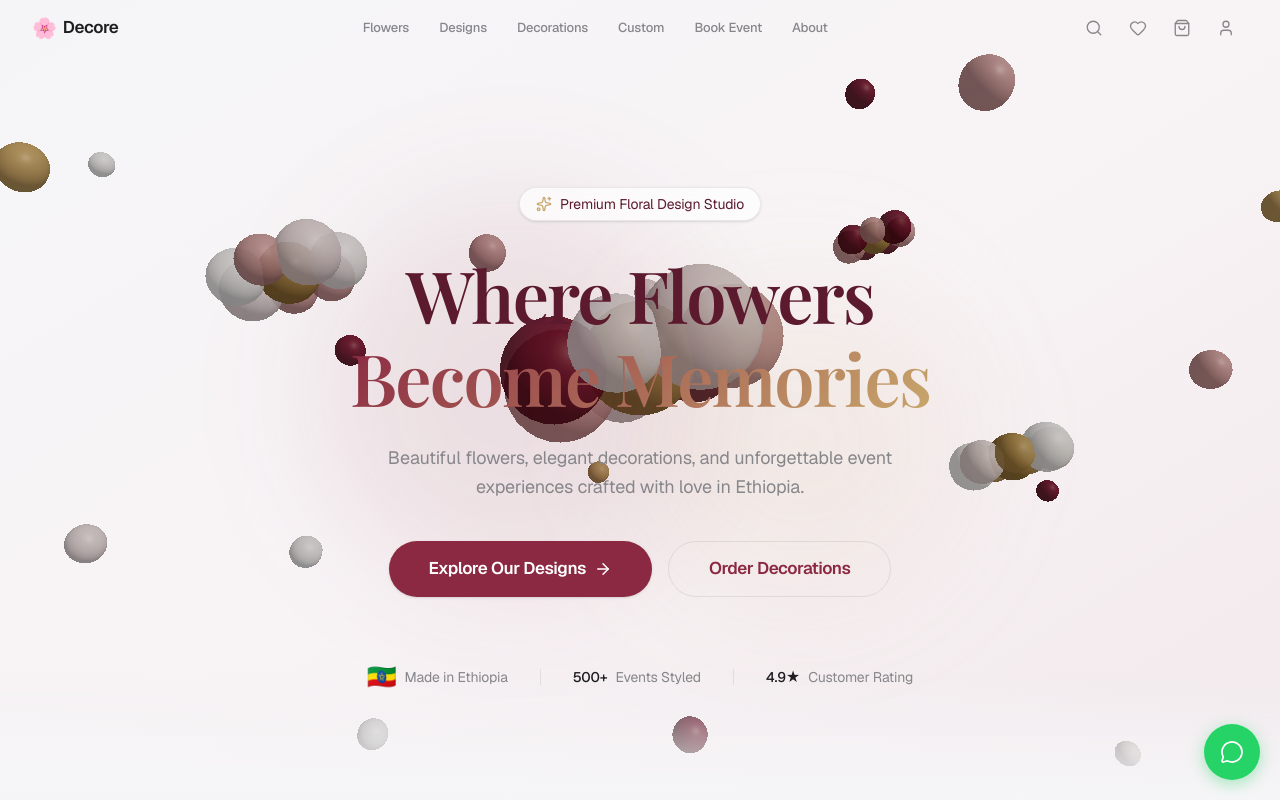
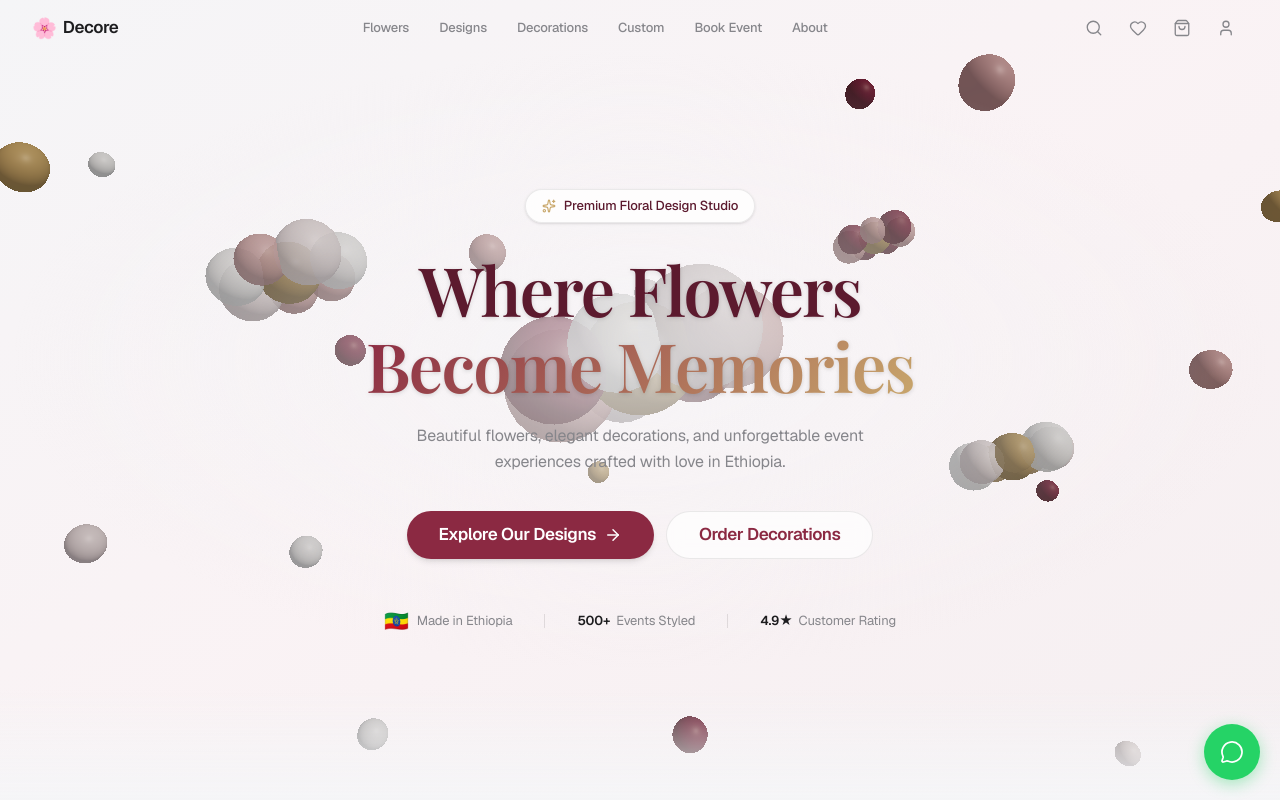
Before and after one commit to Menelik2/Decore, a Next.js app: page / in a window 1280 px wide. Shown: the top 800 px of the page. Built offline with nearby package versions, Linux system fonts and the light colour scheme.

Commit message:
Hero scene: real 3D parallax, orbiting flower blooms, soft distort orbs

```diff
--- a/src/components/home/hero.tsx
+++ b/src/components/home/hero.tsx
@@ -13,37 +13,41 @@ const HeroCanvas = dynamic(
 
 export function Hero() {
   return (
-    <section className="relative min-h-screen flex items-center justify-center overflow-hidden">
+    <section className="relative min-h-[100svh] flex items-center justify-center overflow-hidden">
       {/* Soft gradient base */}
-      <div className="absolute inset-0 bg-gradient-to-br from-cream via-champagne/50 to-blush/25" />
+      <div className="absolute inset-0 bg-gradient-to-br from-[#f5f5f7] via-[#fbf2f4]/80 to-[#f5e6e8]/40" />
 
-      {/* 3D flower scene */}
+      {/* Real 3D scene (parallax + orbit) */}
       <HeroCanvas />
 
-      {/* Extra soft glows */}
-      <div className="absolute inset-0 pointer-events-none overflow-hidden">
-        <div className="absolute top-1/4 left-1/4 w-96 h-96 bg-rose/10 rounded-full blur-3xl" />
-        <div className="absolute bottom-1/4 right-1/4 w-80 h-80 bg-gold/10 rounded-full blur-3xl" />
-      </div>
+      {/* Soft vignette so text stays readable over 3D */}
+      <div
+        className="absolute inset-0 pointer-events-none z-[1]"
+        style={{
+          background:
+            "radial-gradient(ellipse 70% 55% at 50% 45%, rgba(245,245,247,0.75) 0%, rgba(245,245,247,0.25) 45%, transparent 70%)",
+        }}
+      />
 
-      {/* Content */}
-      <div className="relative z-10 mx-auto max-w-5xl px-4 sm:px-6 lg:px-8 text-center pt-20">
+      {/* Content — above canvas */}
+      <div className="relative z-10 mx-auto max-w-5xl px-4 sm:px-6 lg:px-8 text-center pt-16 pb-10 pointer-events-none">
         <motion.div
-          initial={{ opacity: 0, y: 30 }}
+          initial={{ opacity: 0, y: 24 }}
           animate={{ opacity: 1, y: 0 }}
-          transition={{ duration: 0.8, ease: "easeOut" }}
+          transition={{ duration: 0.7, ease: [0.22, 1, 0.36, 1] }}
+          className="pointer-events-auto"
         >
-          <div className="inline-flex items-center gap-2 rounded-full bg-white/70 backdrop-blur-sm border border-border/50 px-4 py-1.5 mb-8 text-sm text-deep-burgundy shadow-sm">
-            <Sparkles className="h-4 w-4 text-gold" />
+          <div className="inline-flex items-center gap-2 rounded-full bg-white/80 backdrop-blur-md border border-black/[0.04] px-4 py-1.5 mb-7 text-[13px] font-medium text-deep-burgundy shadow-sm">
+            <Sparkles className="h-3.5 w-3.5 text-gold" />
             <span>Premium Floral Design Studio</span>
           </div>
         </motion.div>
 
         <motion.h1
-          className="font-serif text-4xl sm:text-5xl md:text-6xl lg:text-7xl font-semibold tracking-tight text-deep-burgundy leading-[1.15] mb-6"
-          initial={{ opacity: 0, y: 40 }}
+          className="font-serif text-4xl sm:text-5xl md:text-6xl lg:text-[4.25rem] font-semibold tracking-tight text-deep-burgundy leading-[1.12] mb-5 drop-shadow-sm"
+          initial={{ opacity: 0, y: 32 }}
           animate={{ opacity: 1, y: 0 }}
-          transition={{ duration: 0.9, delay: 0.15, ease: "easeOut" }}
+          transition={{ duration: 0.8, delay: 0.1, ease: [0.22, 1, 0.36, 1] }}
         >
           Where Flowers
           <br />
@@ -51,58 +55,58 @@ export function Hero() {
         </motion.h1>
 
         <motion.p
-          className="mx-auto max-w-xl text-base sm:text-lg text-muted-foreground leading-relaxed mb-10"
-          initial={{ opacity: 0, y: 30 }}
+          className="mx-auto max-w-lg text-[15px] sm:text-base text-label-secondary leading-relaxed mb-9"
+          initial={{ opacity: 0, y: 20 }}
           animate={{ opacity: 1, y: 0 }}
-          transition={{ duration: 0.8, delay: 0.3 }}
+          transition={{ duration: 0.7, delay: 0.22 }}
         >
           Beautiful flowers, elegant decorations, and unforgettable event
           experiences crafted with love in Ethiopia.
         </motion.p>
 
         <motion.div
-          className="flex flex-col sm:flex-row items-center justify-center gap-4"
-          initial={{ opacity: 0, y: 20 }}
+          className="flex flex-col sm:flex-row items-center justify-center gap-3 pointer-events-auto"
+          initial={{ opacity: 0, y: 16 }}
           animate={{ opacity: 1, y: 0 }}
-          transition={{ duration: 0.7, delay: 0.45 }}
+          transition={{ duration: 0.65, delay: 0.35 }}
         >
           <Link href="/designs">
-            <Button size="xl" className="min-w-[200px] group">
+            <Button size="lg" className="min-w-[180px] group shadow-md">
               Explore Our Designs
               <ArrowRight className="h-4 w-4 transition-transform group-hover:translate-x-1" />
             </Button>
           </Link>
           <Link href="/booking">
-            <Button size="xl" variant="outline" className="min-w-[200px]">
+            <Button size="lg" variant="outline" className="min-w-[180px] bg-white/70 backdrop-blur-sm">
               Order Decorations
             </Button>
           </Link>
         </motion.div>
 
         <motion.div
-          className="mt-16 flex flex-wrap items-center justify-center gap-8 text-sm text-muted-foreground"
+          className="mt-12 flex flex-wrap items-center justify-center gap-6 sm:gap-8 text-[13px] text-label-secondary"
           initial={{ opacity: 0 }}
           animate={{ opacity: 1 }}
-          transition={{ duration: 1, delay: 0.7 }}
+          transition={{ duration: 0.9, delay: 0.55 }}
         >
           <div className="flex items-center gap-2">
-            <span className="text-2xl">🇪🇹</span>
+            <span className="text-xl">🇪🇹</span>
             <span>Made in Ethiopia</span>
           </div>
-          <div className="hidden sm:block w-px h-4 bg-border" />
-          <div className="flex items-center gap-2">
-            <span className="font-medium text-foreground">500+</span>
+          <div className="hidden sm:block w-px h-3.5 bg-black/10" />
+          <div className="flex items-center gap-1.5">
+            <span className="font-semibold text-label">500+</span>
             <span>Events Styled</span>
           </div>
-          <div className="hidden sm:block w-px h-4 bg-border" />
-          <div className="flex items-center gap-2">
-            <span className="font-medium text-foreground">4.9★</span>
+          <div className="hidden sm:block w-px h-3.5 bg-black/10" />
+          <div className="flex items-center gap-1.5">
+            <span className="font-semibold text-label">4.9★</span>
             <span>Customer Rating</span>
           </div>
         </motion.div>
       </div>
 
-      <div className="absolute bottom-0 left-0 right-0 h-32 bg-gradient-to-t from-background to-transparent pointer-events-none" />
+      <div className="absolute bottom-0 left-0 right-0 h-28 bg-gradient-to-t from-background to-transparent pointer-events-none z-[1]" />
     </section>
   )
 }
```
